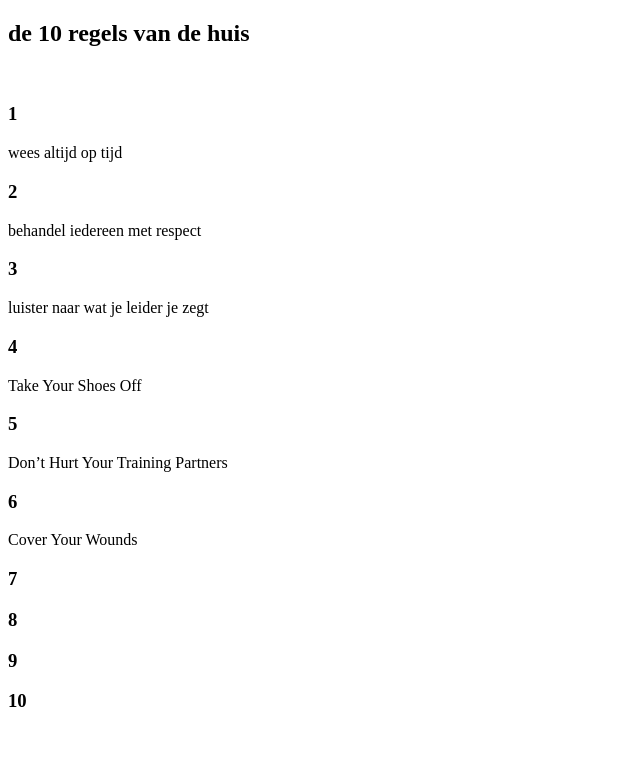
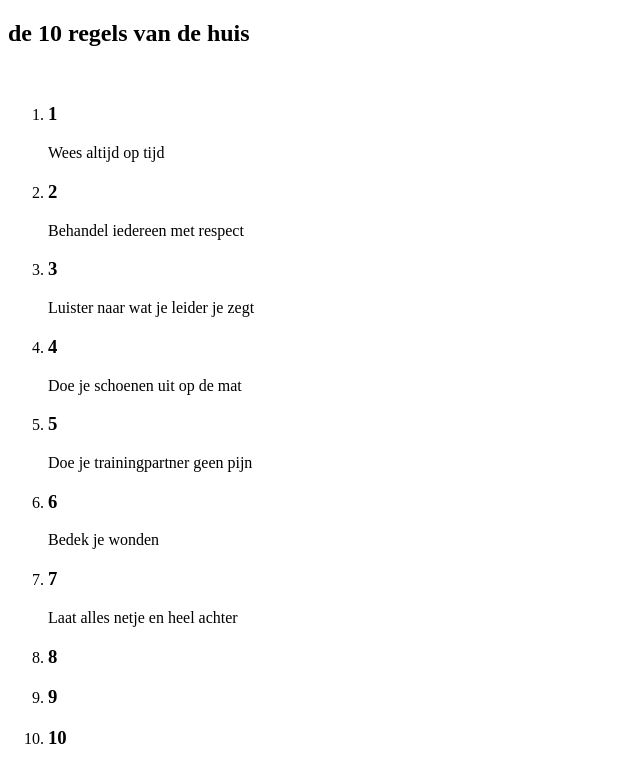
Before and after one commit to Yusuf0Celik/trainingsfactory_yusuf, a Symfony app: template templates/app/rules.html.twig in a window 1280 px wide. Shown: the part 244-1012 px from the top of the page, without its empty margins (0-640 px from the left). Before the commit the page ends 951 px from the top, so only its background shows below. Run offline with Twig, Linux system fonts and the light colour scheme; the template is opened without the code that fills it, so the values that code supplies are empty; some libraries are stand-ins or nearby versions.

Commit message:
verandering gebracht

```diff
--- a/templates/app/rules.html.twig
+++ b/templates/app/rules.html.twig
@@ -5,49 +5,49 @@
 {% block content %}
     <h2 class="text-2xl font-medium pl-[800px]">de 10 regels van de huis</h2>
     <br>
-    <div class=" border-2 border-slate-200 shadow-lg h-[500px] w-[800px] max-w-[900px] mx-auto  p-7  pl-[100px] grid grid-cols-3 gap-3">
-
-        <div>
-           <h3>1</h3>
-           <p>wees altijd op tijd</p>
-       </div>
-
-        <div>
+    <ol class="list-decimal text-center">
+        <li>
+            <h3>1</h3>
+            <p>Wees altijd op tijd</p>
+        </li>
+        <li>
             <h3>2</h3>
-            <p> behandel iedereen met respect </p>
-        </div>
-        <div>
+            <p>Behandel iedereen met respect </p>
+        </li>
+        <li>
             <h3>3</h3>
-            <p> luister naar wat je leider je zegt</p>
-        </div>
-        <div>
+            <p>Luister naar wat je leider je zegt</p>
+        </li>
+        <li>
             <h3>4</h3>
-            <p>Take Your Shoes Off</p>
-        </div>
-        <div>
+            <p>Doe je schoenen uit op de mat</p>
+        </li>
+        <li>
             <h3>5</h3>
-            <p>Don’t Hurt Your Training Partners</p>
-        </div>
-        <div>
+            <p>Doe je trainingpartner geen pijn</p>
+        </li>
+        <li>
             <h3>6</h3>
-            <p>Cover Your Wounds</p>
-        </div>
-        <div>
+            <p>Bedek je wonden</p>
+        </li>
+        <li>
             <h3>7</h3>
-            <p></p>
-        </div>
-        <div>
+            <p>Laat alles netje en heel achter</p>
+        </li>
+        <li>
             <h3>8</h3>
             <p></p>
-        </div>
-        <div>
+        </li>
+        <li>
             <h3>9</h3>
             <p></p>
-        </div>
-        <div>
+        </li>
+        <li>
             <h3>10</h3>
             <p></p>
-        </div>
-    </div>
+        </li>
+    </ol>
+
+
 
 {% endblock %}
```
Also changed, not shown: templates/app/about.html.twig (+3 -4 lines).
